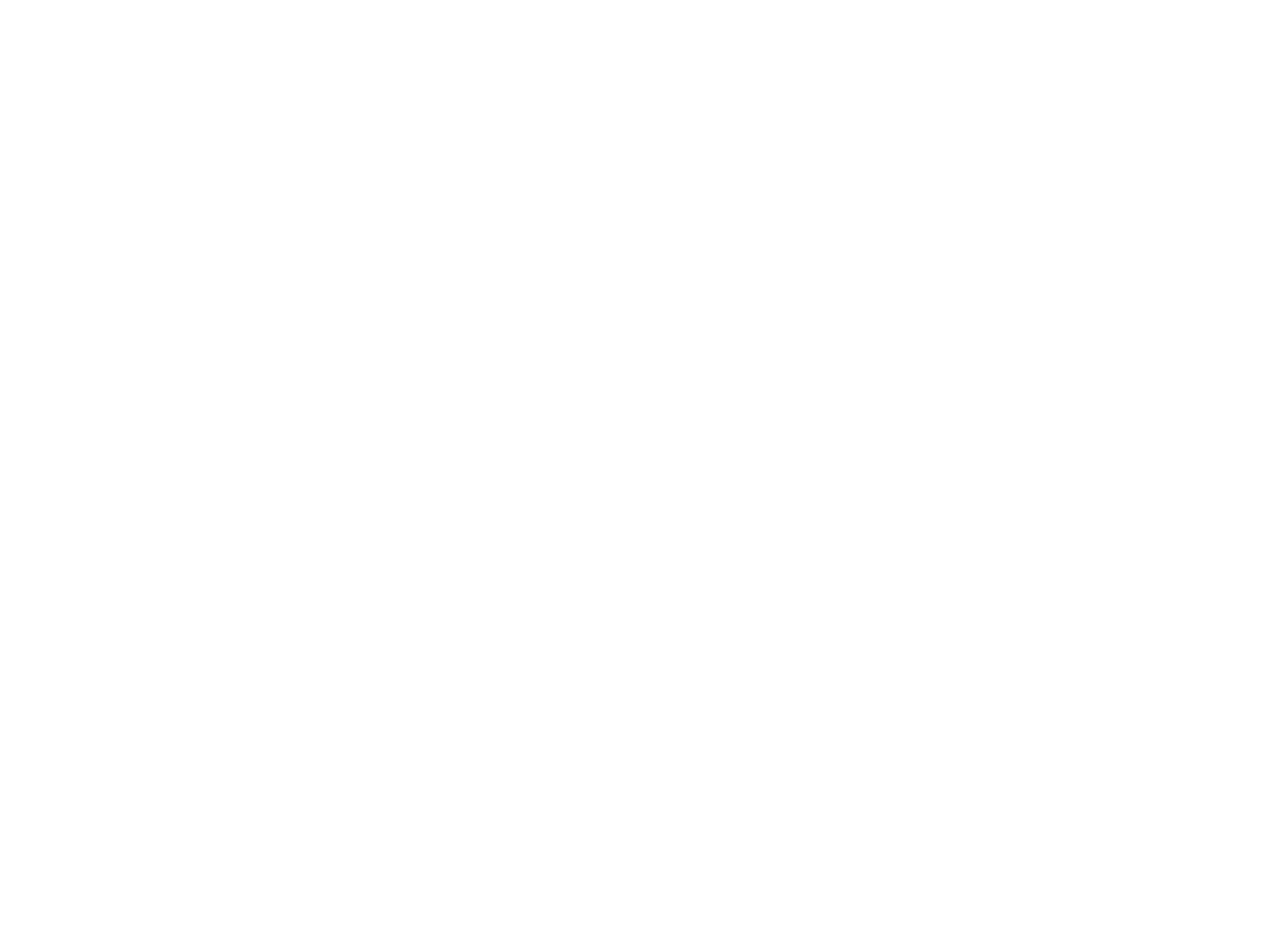
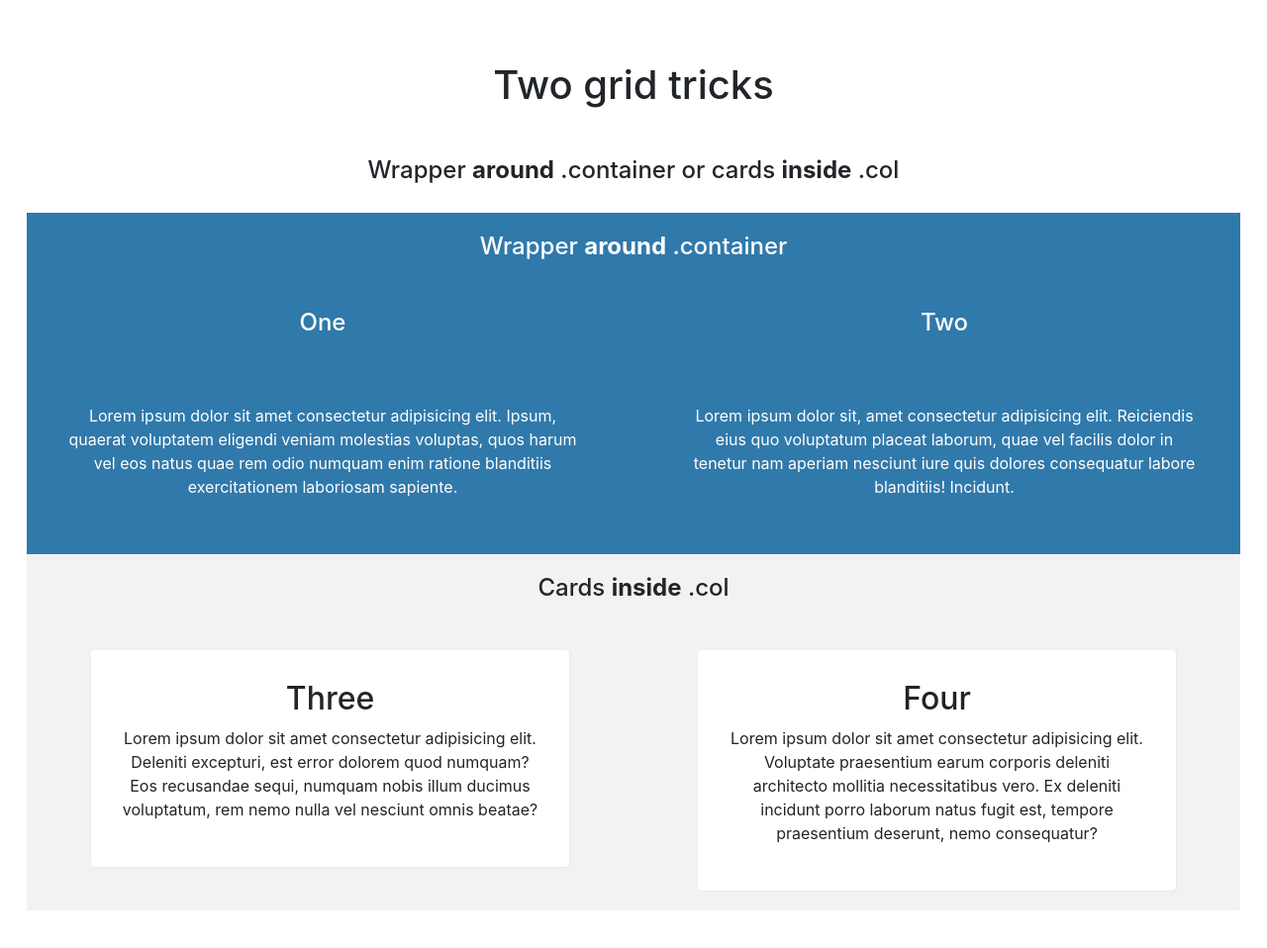
Before and after one commit to Stephanie-Hooker/bootstrap-grid-tricks, a plain HTML site: page index.html in a window 1280 px wide. Shown: the whole page at 99% size. Before the commit the page ends 800 px from the top, so only its background shows below. Drawn offline with nearby package versions, Linux system fonts and the light colour scheme.

Commit message:
styled columns

```diff
--- a/index.html
+++ b/index.html
@@ -5,12 +5,82 @@
   <meta charset="UTF-8">
   <meta name="viewport" content="width=device-width, initial-scale=1.0">
   <meta http-equiv="X-UA-Compatible" content="ie=edge">
+  <link rel="stylesheet" href="https://stackpath.bootstrapcdn.com/bootstrap/4.2.1/css/bootstrap.min.css"
+    integrity="sha384-GJzZqFGwb1QTTN6wy59ffF1BuGJpLSa9DkKMp0DgiMDm4iYMj70gZWKYbI706tWS" crossorigin="anonymous">
   <link rel="stylesheet" href="style.css">
   <title>bootstrap-grid-tricks</title>
 </head>
 
 <body>
+  <div class="container-fluid container-padding">
+    <div class="row text-center">
+      <div class="col-12">
+        <h1>Two grid tricks</h1>
+        <h4>Wrapper <strong>around</strong> .container or cards <strong>inside</strong> .col</h4>
+      </div>
 
+
+    </div>
+    <div class="row middle text-center text-color">
+      <div class="col">
+        <h4>Wrapper <strong>around</strong> .container</h4>
+      </div>
+      <div class="row">
+        <div class="col-6">
+          <h4>One</h4>
+          <p class="pad">Lorem ipsum dolor sit amet consectetur adipisicing elit. Ipsum, quaerat voluptatem eligendi
+            veniam
+            molestias voluptas, quos harum vel eos natus quae rem odio numquam enim ratione blanditiis exercitationem
+            laboriosam sapiente.</p>
+        </div>
+        <div class="col-6">
+          <h4>Two</h4>
+          <p class="pad">Lorem ipsum dolor sit, amet consectetur adipisicing elit. Reiciendis eius quo voluptatum
+            placeat laborum,
+            quae vel facilis dolor in tenetur nam aperiam nesciunt iure quis dolores consequatur labore blanditiis!
+            Incidunt.</p>
+
+        </div>
+      </div>
+
+    </div>
+    <div class="row cards text-center">
+      <div class="col">
+        <h4>Cards <strong>inside</strong> .col</h1>
+          <div class="row">
+            <div class="col-12 col-md-6">
+              <div class="card-white">
+                <h2>Three</h2>
+                <p>Lorem ipsum dolor sit amet consectetur adipisicing elit. Deleniti excepturi, est error dolorem quod
+                  numquam? Eos recusandae sequi, numquam nobis illum ducimus voluptatum, rem nemo nulla vel nesciunt
+                  omnis
+                  beatae?</p>
+              </div>
+            </div>
+            <div class="col-12 col-md-6">
+              <div class="card-white">
+                <h2>Four</h2>
+                <p>Lorem ipsum dolor sit amet consectetur adipisicing elit. Voluptate praesentium earum corporis
+                  deleniti
+                  architecto mollitia necessitatibus vero. Ex deleniti incidunt porro laborum natus fugit est, tempore
+                  praesentium deserunt, nemo consequatur?</p>
+              </div>
+            </div>
+          </div>
+      </div>
+
+    </div>
+
+
+
+
+
+
+
+
+
+
+  </div>
 </body>
 
 </html>
--- a/style.css
+++ b/style.css
@@ -0,0 +1,30 @@
+
+.container-padding {
+      padding: 42px;
+}
+.middle {
+  background:#3079AB
+
+}
+.text-center {
+  text-align: center;
+}
+.cards {
+  background:  #f2f2f2;
+}
+.card-white {
+  background: white;
+  padding: 30px;
+  box-shadow: 1px 1px 2px #e7e7e7;
+  border-radius: 4px;
+  margin: 20px 50px;
+}
+.text-color {
+  color: white;
+}
+h1, h4 {
+  padding:  20px;
+}
+.pad {
+  padding: 40px;
+}
```
